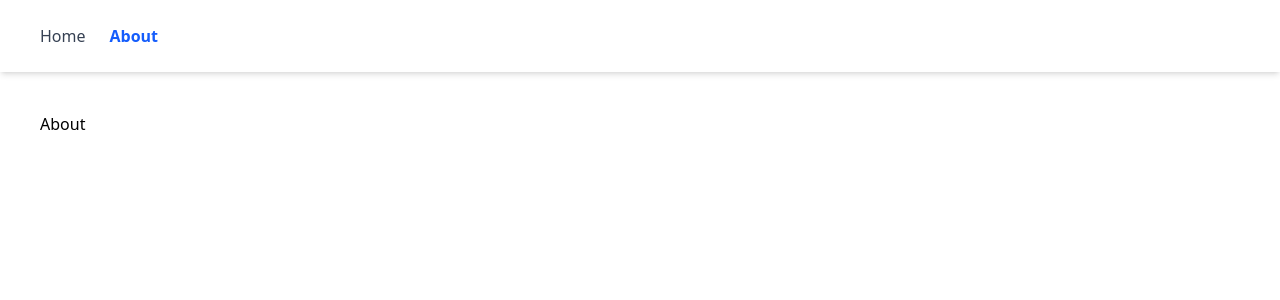
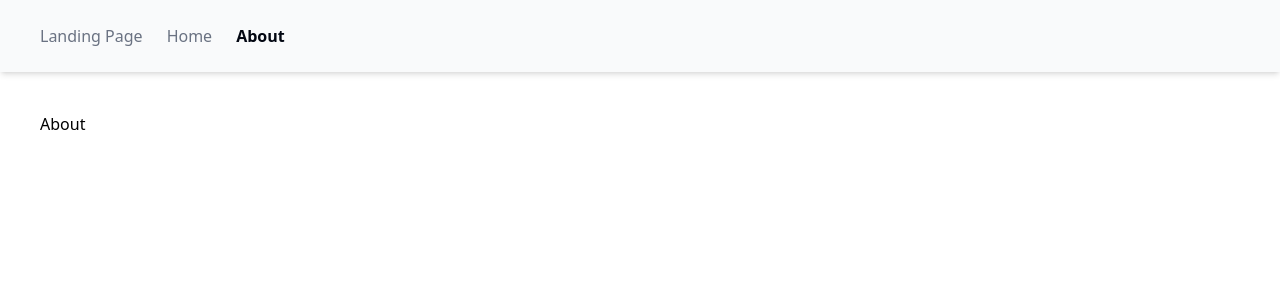
Before and after one commit to MoketeTyabekana/alx-project-0x02-setup, a Next.js app in the folder alx-project-0x02/: page /about in a window 1280 px wide. Shown: the top 300 px of the page. Built offline with nearby package versions, Linux system fonts and the light colour scheme.

Commit message:
Updated the nav links to include the /home

```diff
--- a/alx-project-0x02/components/layout/Header.tsx
+++ b/alx-project-0x02/components/layout/Header.tsx
@@ -1,21 +1,26 @@
-import Link from 'next/link';
-import { useRouter } from 'next/router';
-import React from 'react';
+import Link from "next/link";
+import { useRouter } from "next/router";
+import React from "react";
 
 const Header: React.FC = () => {
   const router = useRouter();
 
   const isActive = (path: string) =>
-    router.pathname === path ? 'text-blue-600 font-semibold' : 'text-gray-700 hover:text-blue-500';
+    router.pathname === path
+      ? "text-gray-950 font-semibold"
+      : "text-gray-500 hover:text-gray-950";
 
   return (
-    <header className="w-full bg-white shadow-md">
-      <nav className="container mx-auto px-10 py-6 flex items-center justify-between">
+    <header className="w-full bg-gray-50 shadow-md">
+      <nav className=" px-10 py-6 flex items-center justify-between">
         <div className="space-x-6">
-          <Link href="/" className={isActive('/')}>
+          <Link href="/" className={isActive("/")}>
+            Landing Page
+          </Link>
+          <Link href="/home" className={isActive("/home")}>
             Home
           </Link>
-          <Link href="/about" className={isActive('/about')}>
+          <Link href="/about" className={isActive("/about")}>
             About
           </Link>
         </div>
```
